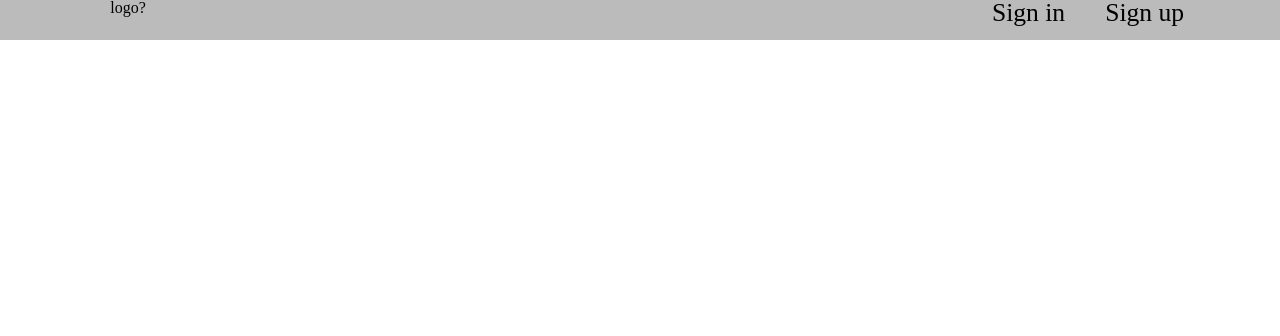
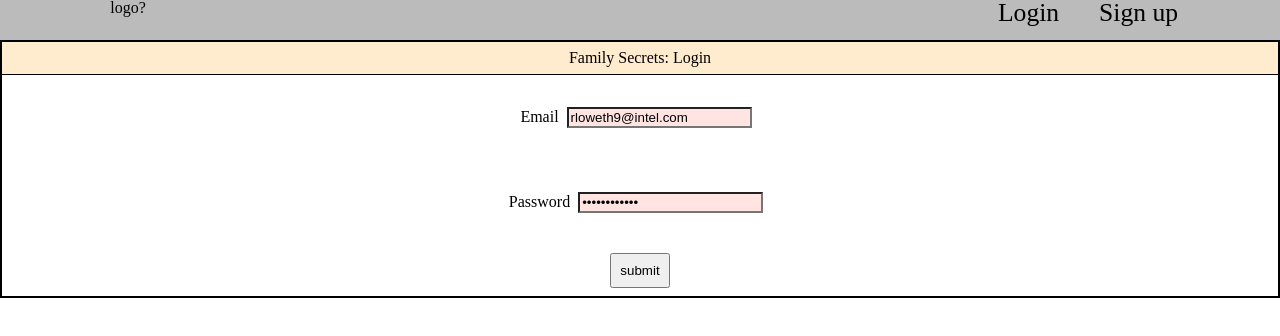
Before and after one commit to Secret-Recipes-Build-Week/frontend, a React (Create React App) app: page /login in a window 1280 px wide. Shown: the top 336 px of the page. Built offline with nearby package versions, Linux system fonts and the light colour scheme.

Commit message:
added hardcoded login for dev. working post in sign in

```diff
--- a/src/App.js
+++ b/src/App.js
@@ -20,7 +20,7 @@ const App = () => {
 
       <Switch>
         <Route exact path='/' component={LandingPage}/>
-        <Route path="/signin" component={LoginForm} />
+        <Route path="/login" component={LoginForm} />
         <Route path="/signup" component={SignUpComponent} />
         <PrivateRoute exact path="/add" component={AddRecipe} />
       </Switch>
--- a/src/components/AddRecipe/AddRecipe.js
+++ b/src/components/AddRecipe/AddRecipe.js
@@ -16,7 +16,7 @@ const AddRecipe = (props) => {
   console.log(form);
 
   const formatData = (form) => {
-    const instructionObj = {};
+    const instructionObj = {}; //!Make this an array of objects with 1. text: prop and 2. step: prop.
     const splitForm = form.instructions.split("*");
     splitForm.forEach((step, index) => {
       let propName = `Step ${index + 1}`;
--- a/src/components/LoginForm.js
+++ b/src/components/LoginForm.js
@@ -1,7 +1,9 @@
-import {useState, useEffect} from 'react'
-import styled from 'styled-components'
+import { useState, useEffect } from "react";
+import styled from "styled-components";
 import * as yup from "yup";
-import schema from "../validation/loginFormSchema"
+import schema from "../validation/loginFormSchema";
+import axios from "axios";
+import { useHistory } from "react-router-dom";
 
 // ** STYLING RULES BEGIN HERE ** //
 
@@ -10,86 +12,99 @@ text-align: center;
   display: flex;
   flex-direction: column;
   border: 2px solid black;
-`
+`;
 
 const FormLabelWrapper = styled.div`
   display: flex;
   flex-direction: column;
-`
+`;
 
 const FormHeaderWrapper = styled.header`
   background-color: blanchedalmond;
   padding: 0.5rem;
   border-bottom: 1px solid black;
-`
+`;
 
 const buttonStyleObject = {
-    "padding": "0.5rem",
-    "margin":"0.5rem"
-}
+  padding: "0.5rem",
+  margin: "0.5rem",
+};
 
 const labelStyleObject = {
-    "margin": "0.5rem",
-    "padding": "1rem"
-}
+  margin: "0.5rem",
+  padding: "1rem",
+};
 
-const inputStyleObject ={
-    "margin": "0.5rem",
-    "backgroundColor": "mistyrose"
-}
+const inputStyleObject = {
+  margin: "0.5rem",
+  backgroundColor: "mistyrose",
+};
 
 const checkboxStyleObject = {
-    "textAlign": "center",
-    "margin": "1rem",
-    "padding":"0.2rem",
-    "fontWeight":"bold",
-
-}
-
+  textAlign: "center",
+  margin: "1rem",
+  padding: "0.2rem",
+  fontWeight: "bold",
+};
 
 // ** COMPONENT LOGIC BEGINS HERE **//
 
 const initialFormValues = {
-    email: "",
-    password: "",
-    doRemember: false
+  email: "rloweth9@intel.com",
+  password: "MH8A0GkaOkQU",
+  // doRemember: false
 };
 
 const initialFormErrors = {
   email: "",
-    password: ""
+  password: "",
 };
 
 const initialDisabled = true;
 
 export default function LoginForm() {
-    const [ formValues, setFormValues ] = useState(initialFormValues)
-    const [ errorValues, setErrorValues ] = useState(initialFormErrors)
-    const [ disabled, setDisabled ] = useState(initialDisabled)
-
+  const [formValues, setFormValues] = useState(initialFormValues);
+  const [errorValues, setErrorValues] = useState(initialFormErrors);
+  const [disabled, setDisabled] = useState(initialDisabled);
+  const { push } = useHistory();
+  console.log(formValues);
 
   // ** SUBMIT FUNCTIONS START HERE ** //
 
-
   // Helper function. Empty shell for Axios call and state handlers. //
   const submit = () => {
-        console.log("Submitting values, clearing errors and setting new form values...")
+    console.log(
+      "Submitting values, clearing errors and setting new form values..."
+    );
     //post here.
+
+    axios
+      .post(
+        "https://familyrecipe-app-backend.herokuapp.com/api/auth/login",
+        formValues
+      )
+      .then((res) => {
+        //   console.log(res.data.token);
+        localStorage.setItem("token", res.data.token);
+        push('/dashboard')
+      })
+      .catch((err) => {
+        console.log(err);
+      });
+
     //then set initial error values.
-        setErrorValues(initialFormErrors)
+    // setErrorValues(initialFormErrors);
     //then set initial form values.
-        setFormValues(initialFormValues)
-        console.log("Hey Dev Team!! Add a POST CALL here!")
+    // setFormValues(initialFormValues);
+    // console.log("Hey Dev Team!! Add a POST CALL here!");
   };
 
-    const onSubmit = (event) =>{
+  const onSubmit = (event) => {
     event.preventDefault();
     submit();
   };
 
-
   // ** CHANGE FUNCTIONS START HERE  ** //
-
 
   // Function to update state with changed values. //
   const inputChange = (name, value) => {
@@ -100,35 +115,33 @@ export default function LoginForm() {
         setErrorValues({
           ...errorValues,
           [name]: "",
+        });
       })
-        })
-        .catch(err => {
+      .catch((err) => {
         setErrorValues({
           ...errorValues,
           [name]: err.errors[0],
-          })
-        })
+        });
+      });
 
     setFormValues({
       ...formValues,
-          [name]: value
-        })
+      [name]: value,
+    });
   };
 
   // Function to check type of value + call the value updater. //
 
-    const onChange = event => {
-        const { name, value, type, checked } = event.target
+  const onChange = (event) => {
+    const { name, value, type, checked } = event.target;
     const valueToUse = type === "checkbox" ? checked : value;
-        inputChange(name, valueToUse)
-    }
+    inputChange(name, valueToUse);
+  };
 
   // Hook to check validation values against button enablement, e.g. each time values change in state. //
   useEffect(() => {
-        schema.isValid(formValues).then(valid => setDisabled((!valid)))
-      }, [formValues])
-
-
+    schema.isValid(formValues).then((valid) => setDisabled(!valid));
+  }, [formValues]);
 
   return (
     <FormWrapper>
@@ -145,7 +158,9 @@ export default function LoginForm() {
           </div>
 
           <FormLabelWrapper>
-                <label className="label" style={labelStyleObject}> Email
+            <label className="label" style={labelStyleObject}>
+              {" "}
+              Email
               <input
                 style={inputStyleObject}
                 type="email"
@@ -157,7 +172,9 @@ export default function LoginForm() {
           </FormLabelWrapper>
 
           <FormLabelWrapper>
-                <label className="label" style={labelStyleObject}> Password
+            <label className="label" style={labelStyleObject}>
+              {" "}
+              Password
               <input
                 style={inputStyleObject}
                 type="password"
@@ -168,8 +185,9 @@ export default function LoginForm() {
             </label>
           </FormLabelWrapper>
 
-
-                <label className="label" style={checkboxStyleObject}> remember me
+          {/* <label className="label" style={checkboxStyleObject}>
+            {" "}
+            remember me
             <input
               style={inputStyleObject}
               type="checkbox"
@@ -177,15 +195,17 @@ export default function LoginForm() {
               name="doRemember"
               value={formValues.doRemember}
             />
-                </label>
+          </label> */}
 
-
-                <button style={buttonStyleObject} className="submit" disabled={disabled}>submit</button>
-
-
+          <button
+            style={buttonStyleObject}
+            className="submit"
+            disabled={disabled}
+          >
+            submit
+          </button>
         </form>
-
       </div>
     </FormWrapper>
-    )
+  );
 }
--- a/src/components/Nav/Nav.js
+++ b/src/components/Nav/Nav.js
@@ -14,15 +14,16 @@ const Nav = (props) => {
   }, [isLoggedIn]);
 
 
-  // ! >>>>>>>>>>>>>>>>>>>>>>>>>>>>>>FOR DEVELOPEMENT ONLY>>>>>>>>>>>>>>>>>>>>>>>>>>
   const signoutHandler = () => {
     //Clicking the 'Sign out' button will delete token
     localStorage.removeItem("token");
     setIsLoggedIn(false);
   };
+
+
+  // ! >>>>>>>>>>>>>>>>>>>>>>>>>>>>>>FOR DEVELOPEMENT ONLY>>>>>>>>>>>>>>>>>>>>>>>>>>
   const signInFAKEHandler = () => {
     //Clicking the 'sign in' button will create token
-    localStorage.setItem("token", "testToken");
     setIsLoggedIn(true);
   };
   // ! >>>>>>>>>>>>>>>>>>>>>>>>>>>>>>DELETE^^^>>>>>>>>>>>>>>>>>>>>>>>>>>>>>>>>>>>>>>
@@ -38,8 +39,8 @@ const Nav = (props) => {
     </div>
   ) : (
     <div>
-      <NavLink to="/signin" onClick={signInFAKEHandler}>
-        Sign in
+      <NavLink to="/login">
+        Login
       </NavLink>
       <NavLink to="/signup">Sign up</NavLink>
     </div>
```
Lines whose indentation alone changed are shown as unchanged.
